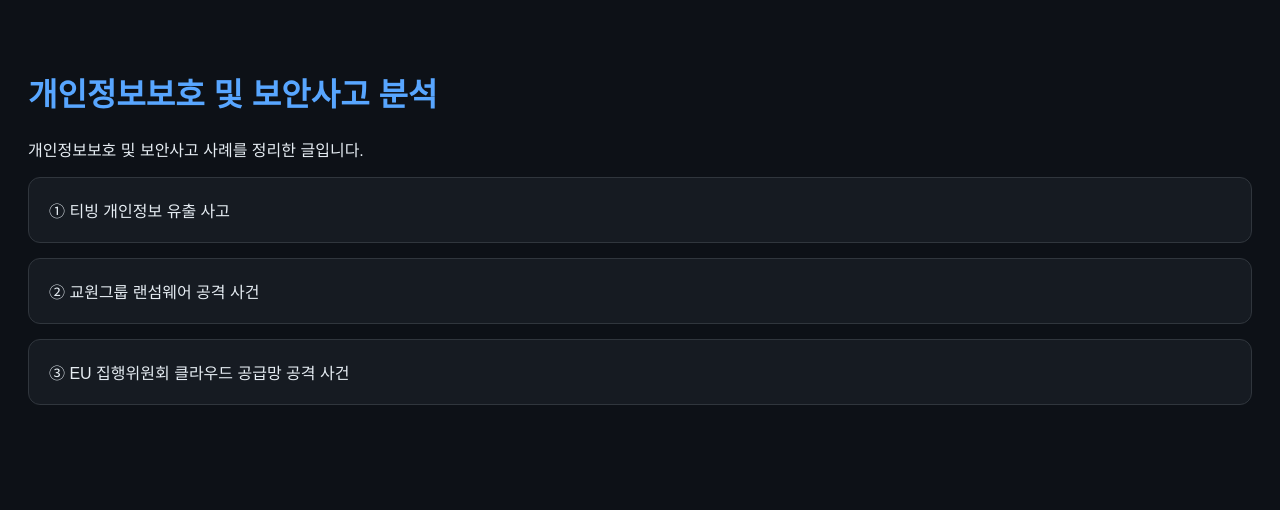
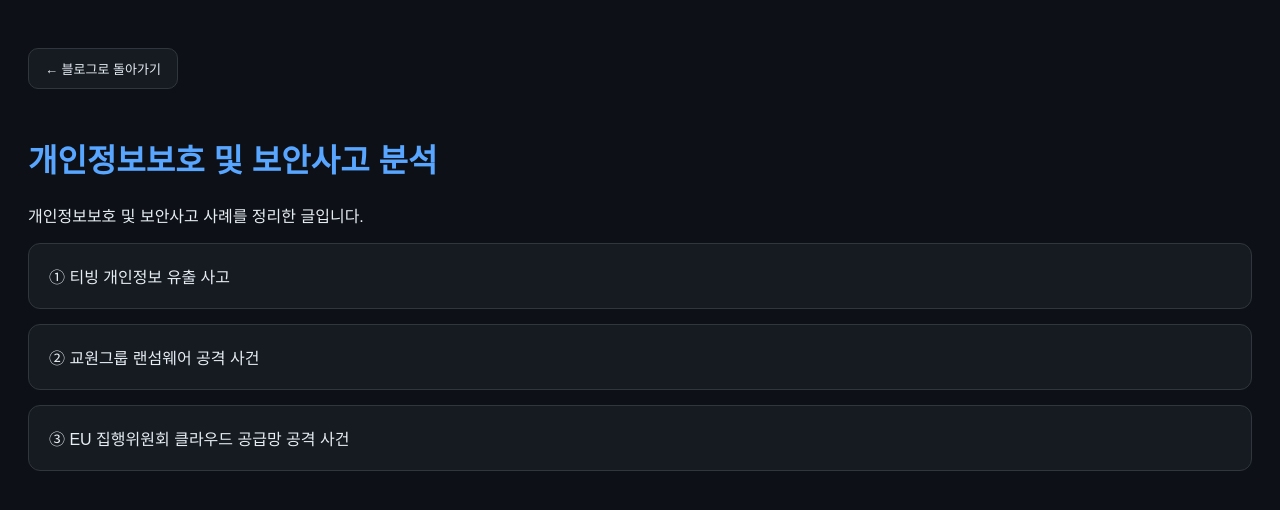
Before and after one commit to kmk202621101-jpg/kmk202621101-jpg.github.io, a plain HTML site: page posts/security-incidents/index.html in a window 1280 px wide. Drawn offline with Linux system fonts and the light colour scheme.

Commit message:
Update index.html

```diff
--- a/posts/security-incidents/index.html
+++ b/posts/security-incidents/index.html
@@ -32,10 +32,36 @@
         .card:hover {
             border-color: #58a6ff;
         }
+
+        /* 뒤로가기 버튼 */
+        .back-button {
+            display: inline-block;
+            background-color: #161b22;
+            border: 1px solid #30363d;
+            border-radius: 10px;
+            padding: 10px 16px;
+            margin-bottom: 25px;
+            color: #e6edf3;
+            font-size: 13px;
+            text-decoration: none;
+            transition: 0.2s;
+        }
+
+        .back-button:hover {
+            background-color: #1b2a3d;
+            border-color: #58a6ff;
+            color: #58a6ff;
+        }
     </style>
 </head>
 
 <body>
+
+    <!-- 블로그로 돌아가기 버튼 -->
+    <a class="back-button" href="/">
+        ← 블로그로 돌아가기
+    </a>
+
     <h1>개인정보보호 및 보안사고 분석</h1>
 
     <p>개인정보보호 및 보안사고 사례를 정리한 글입니다.</p>
```
